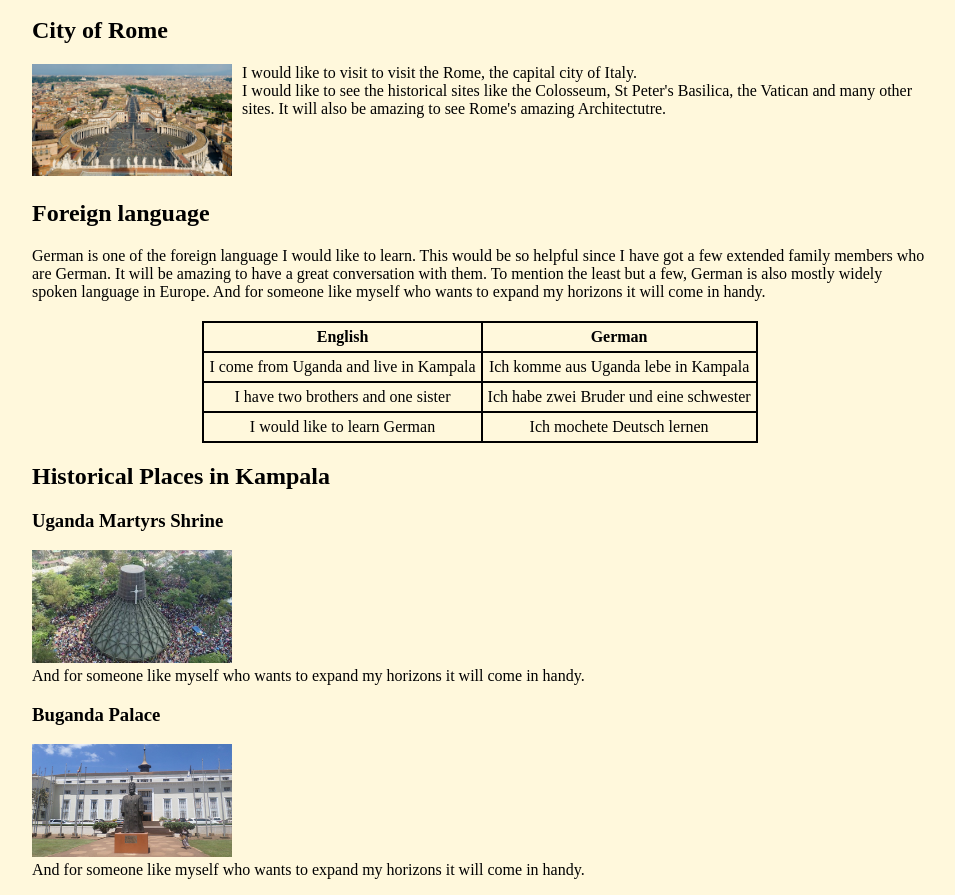
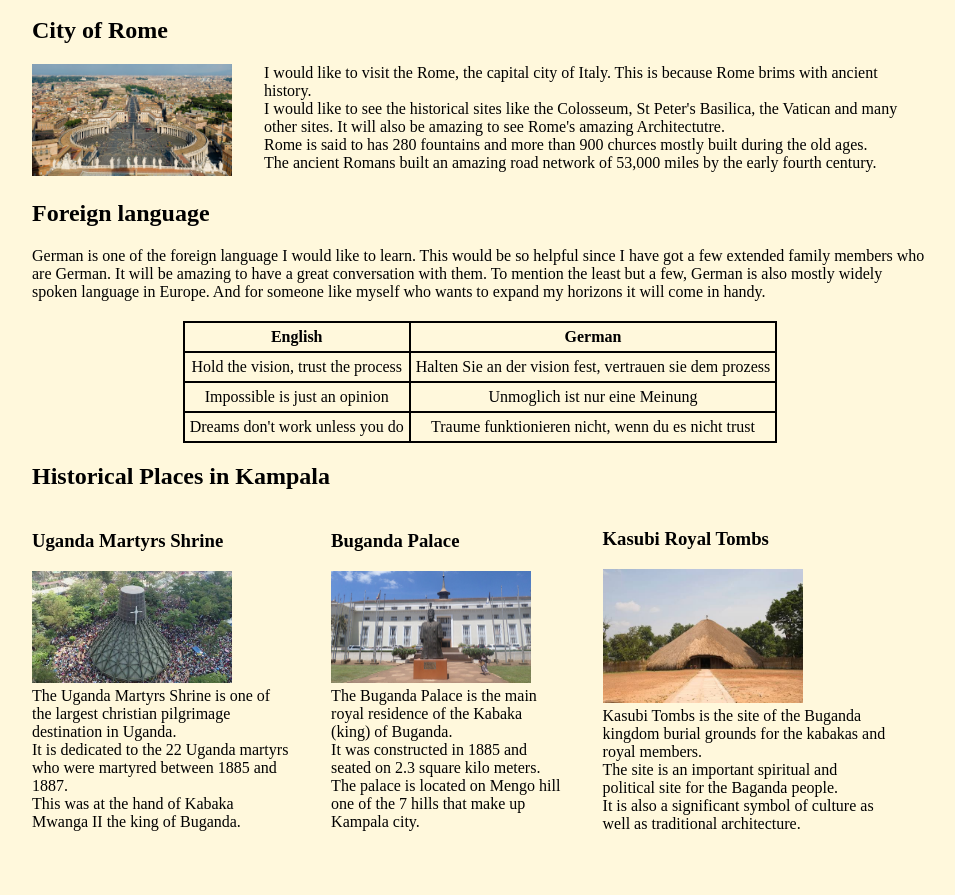
Before and after one commit to Finahkaggwa/basic_website, a plain HTML site: page my-webpage.html in a window 1280 px wide. Shown: the part 204-1099 px from the top of the page, without its empty margins (160-1115 px from the left). After the commit the page ends 1045 px from the top, so only its background shows below. Drawn offline with Linux system fonts and the light colour scheme.

Commit message:
Added new images & text

```diff
--- a/my-webpage.html
+++ b/my-webpage.html
@@ -11,12 +11,13 @@
 
 <body>
     <h1> Get to Know Me</h1>
+
     <div class="header-cont">
         <div class="name">
             <h2>Josephine N Kaggwa</h2>
         </div>
 
-        <div class="img-1">
+        <div class="Profile">
             <img src="images/Profile pic.jpg" width="100" alt="">
         </div>
     </div>
@@ -28,14 +29,14 @@
         </div>
 
         <div class="text-1">
-            I would like to visit to visit the Rome, the capital city of Italy. <br>
+            I would like to visit the Rome, the capital city of Italy. This is because Rome brims with ancient
+            history.<br>
             I would like to see the historical sites like the Colosseum, St Peter's Basilica, the Vatican and many
-            other
-            sites.
-            It will also be amazing to see Rome's amazing Architectutre.
+            other sites. It will also be amazing to see Rome's amazing Architectutre. <br>
+            Rome is said to has 280 fountains and more than 900 churces mostly built during the old ages. <br>
+            The ancient Romans built an amazing road network of 53,000 miles by the early fourth century. <br>
         </div>
     </div>
-
 
     <h2> Foreign language</h2>
     <div class="text-2">
@@ -53,50 +54,61 @@
         </tr>
 
         <tr>
-            <td>I come from Uganda and live in Kampala</td>
-            <td>Ich komme aus Uganda lebe in Kampala</td>
+            <td>Hold the vision, trust the process</td>
+            <td>Halten Sie an der vision fest, vertrauen sie dem prozess</td>
         </tr>
 
         <tr>
-            <td>I have two brothers and one sister</td>
-            <td>Ich habe zwei Bruder und eine schwester</td>
+            <td>Impossible is just an opinion</td>
+            <td>Unmoglich ist nur eine Meinung</td>
         </tr>
 
         <tr>
-            <td>I would like to learn German</td>
-            <td>Ich mochete Deutsch lernen</td>
+            <td>Dreams don't work unless you do</td>
+            <td>Traume funktionieren nicht, wenn du es nicht trust</td>
         </tr>
 
     </table>
 
     <h2>Historical Places in Kampala</h2>
-    <div class="Place-1">
+    <div class="Places">
+        <div class="Place-1 Cosmetic-Place">
             <h3>Uganda Martyrs Shrine</h3>
             <div class="img-3">
                 <img src="images/Namugongo.jpg" width="200" alt="">
             </div>
-        <div class="text-3">
-            And for someone like myself who wants to expand my horizons it will come in handy.
+            <div class="text-3" width="200">
+                The Uganda Martyrs Shrine is one of the largest christian pilgrimage destination in Uganda.<br>
+                It is dedicated to the 22 Uganda martyrs who were martyred between 1885 and 1887. <br>
+                This was at the hand of Kabaka Mwanga II the king of Buganda.
             </div>
         </div>
-<div class="Place-2">
+
+        <div class="Place-2 Cosmetic-Place ">
             <h3>Buganda Palace</h3>
             <div class="img-4">
                 <img src="images/Buganda palace.jpg" width="200" alt="">
             </div>
-        <div class="text-4">
-            And for someone like myself who wants to expand my horizons it will come in handy.
+            <div class="text-4" width="200">
+                The Buganda Palace is the main royal residence of the Kabaka (king) of Buganda. <br>
+                It was constructed in 1885 and seated on 2.3 square kilo meters. <br>
+                The palace is located on Mengo hill one of the 7 hills that make up Kampala city.
             </div>
         </div>
 
-    <div class="Place-2">
+        <div class="Place-3  Cosmetic-Place ">
             <h3>Kasubi Royal Tombs</h3>
             <div class="img-4">
-            <img src="images/Kasubi tombs.jpg" width="200" alt="">
+                <img src="images/Kasubi tombs 2.jpg" width="200" alt="">
             </div>
-        <div class="text-4">
-            And for someone like myself who wants to expand my horizons it will come in handy.
+            <div class="text-4" width="200">
+                Kasubi Tombs is the site of the Buganda kingdom burial grounds for the kabakas and royal members.<br>
+                The site is an important spiritual and political site for the Baganda people. <br>
+                It is also a significant symbol of culture as well as traditional architecture.
+
             </div>
+        </div>
+
     </div>
 
 </body>
--- a/webpage style.css
+++ b/webpage style.css
@@ -1,5 +1,5 @@
 body {
-    background-color: lightgreen;
+    background-color: #90ee9054;
     margin-left: 15%;
     margin-right: 15%;
 }
@@ -10,13 +10,15 @@ h1 {
     background-color: #B5179E;
 }
 
-.img-1 {
+.Profile {
     padding: 1em;
 }
 
 .header-cont {
     background-color: aquamarine;
     width: 60%;
+    margin-left: 20%;
+    margin-right: 20%;
 }
 
 @media (min-width:760px) {
@@ -31,8 +33,25 @@ h1 {
     .Rome-city {
         display: flex;
     }
+
+    .Places {
+        display: flex;
+    }
+
+    .Cosmetic-Place {
+        padding-inline: 2.5em;
+        padding-top: 0em;
+        padding-left: 0em;
+    }
+
+    .img-2 {
+        padding: 0em;
+    }
 }
 
+.Cosmetic-Place {
+    align-content: center
+}
 
 table,
 th,
@@ -54,6 +73,6 @@ table {
     margin-bottom: 20px;
 }
 
-.text-1 {
-    margin-left: 10px;
+.img-2 {
+    padding-right: 2em;
 }
```
Also changed, not shown: images/Kasubi tombs 2.jpg (added), images/Kasubi tombs.jpg (deleted). Lines whose indentation alone changed are shown as unchanged.
